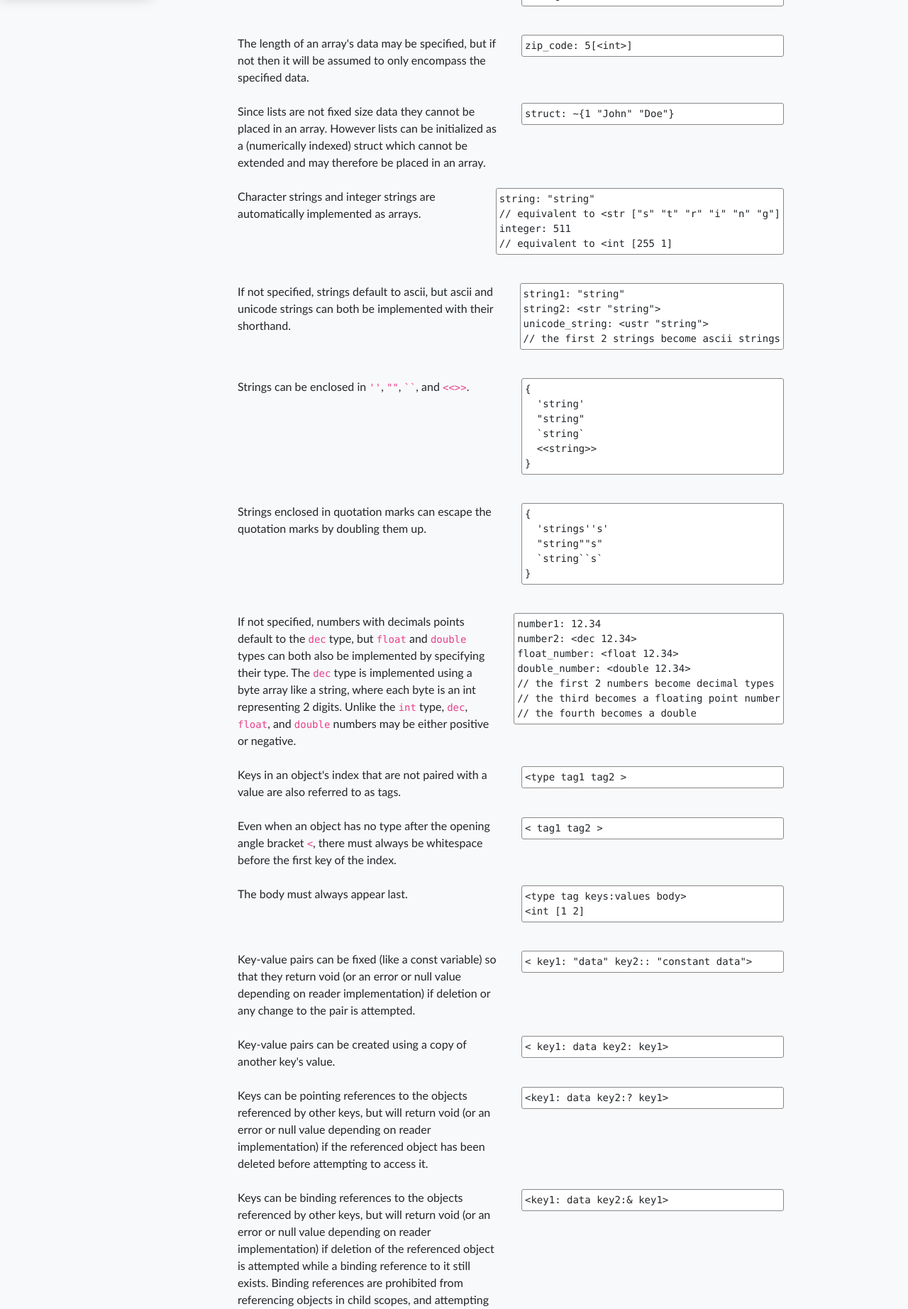
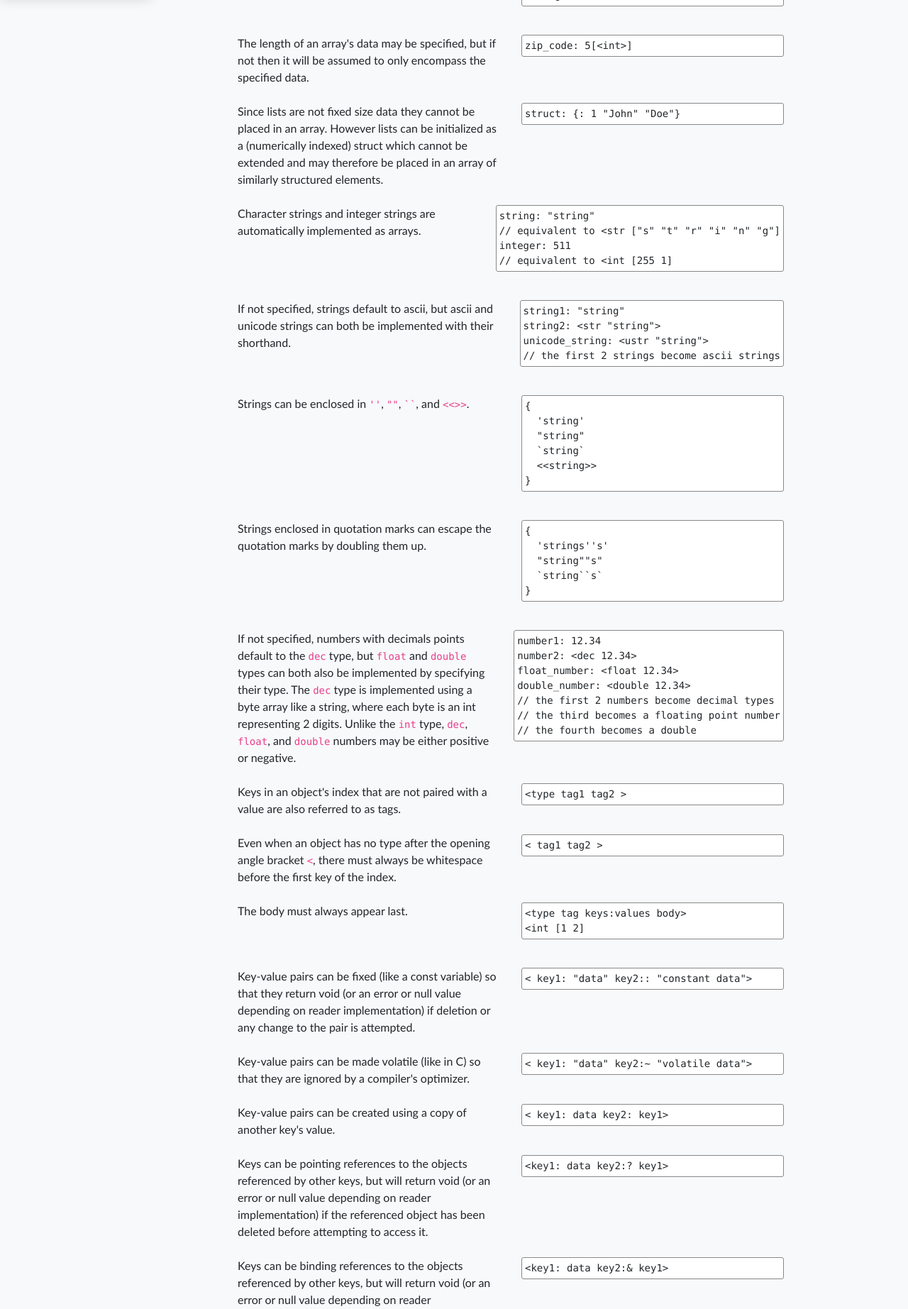
Before and after one commit to jkuzniarek/website-php, a PHP site: page /projects/EON/object_notation.php in a window 1280 px wide. Shown: the part 809-2654 px from the top of the page at 71% size. Run offline with PHP 8.4, Linux system fonts and the light colour scheme; data comes from the database, SQL or seed files in the repository.

Commit message:
updated notation for struct and added volatile assignment operator

```diff
--- a/projects/EON/grammar.php
+++ b/projects/EON/grammar.php
@@ -46,7 +46,7 @@ list_sequence = ( "{", {object}, "}" ) | ( "(", {expression, [EOL]}, ")" );
 
 array = [INTEGER], "[", ({fixed_sequence} | ("<", TYPE, ">")), "]";
 
-struct = "~{", {fixed_sequence}, "}";
+struct = "{:", {fixed_sequence}, "}";
 
 prefix = (operator | NAME), [WS], expression;
 
@@ -59,7 +59,7 @@ fixed_sequence = literal | struct | array | ("<", [TYPE], [fixed_sequence], ">")
 
 
 operator = "." | "," | "|" | "!" | "#" | "@" | "$" | "+" |
-"-" | "*" | "/" | "^" | "%" | "<" | ">" | ":" |
+"-" | "*" | "/" | "^" | "%" | "<" | ">" | ":" | ":~" |
 "::" | ":&" | ":?"| ":+" | ":-" | ":*" | ":/" |
 ":#" | ",:" | "#=" | "==" | "!=" | "<=" | ">=";
 ')?></pre>
--- a/projects/EON/object_notation.php
+++ b/projects/EON/object_notation.php
@@ -126,10 +126,10 @@ include $sRoot.'templates/sidebar.php';
 <div class="row">
   <div class="col">
     Since lists are not fixed size data they cannot be placed in an array.
-    However lists can be initialized as a (numerically indexed) struct which cannot be extended and may therefore be placed in an array.
+    However lists can be initialized as a (numerically indexed) struct which cannot be extended and may therefore be placed in an array of similarly structured elements.
   </div>
   <div class="col">
-<pre class="code"><code><?=htmlspecialchars('struct: ~{1 "John" "Doe"}')?></code></pre>
+<pre class="code"><code><?=htmlspecialchars('struct: {: 1 "John" "Doe"}')?></code></pre>
     </code>
   </div>
 </div>
@@ -263,6 +263,17 @@ double_number: <double 12.34>
 
 <div class="row">
   <div class="col">
+    Key-value pairs can be made volatile (like in C) so that they are ignored by a compiler's optimizer.
+  </div>
+  <div class="col">
+<pre class="code"><code><?=htmlspecialchars('< key1: "data" key2:~ "volatile data">')?></code></pre>
+    </code>
+  </div>
+</div>
+<br>
+
+<div class="row">
+  <div class="col">
     Key-value pairs can be created using a copy of another key's value.
   </div>
   <div class="col">
```
